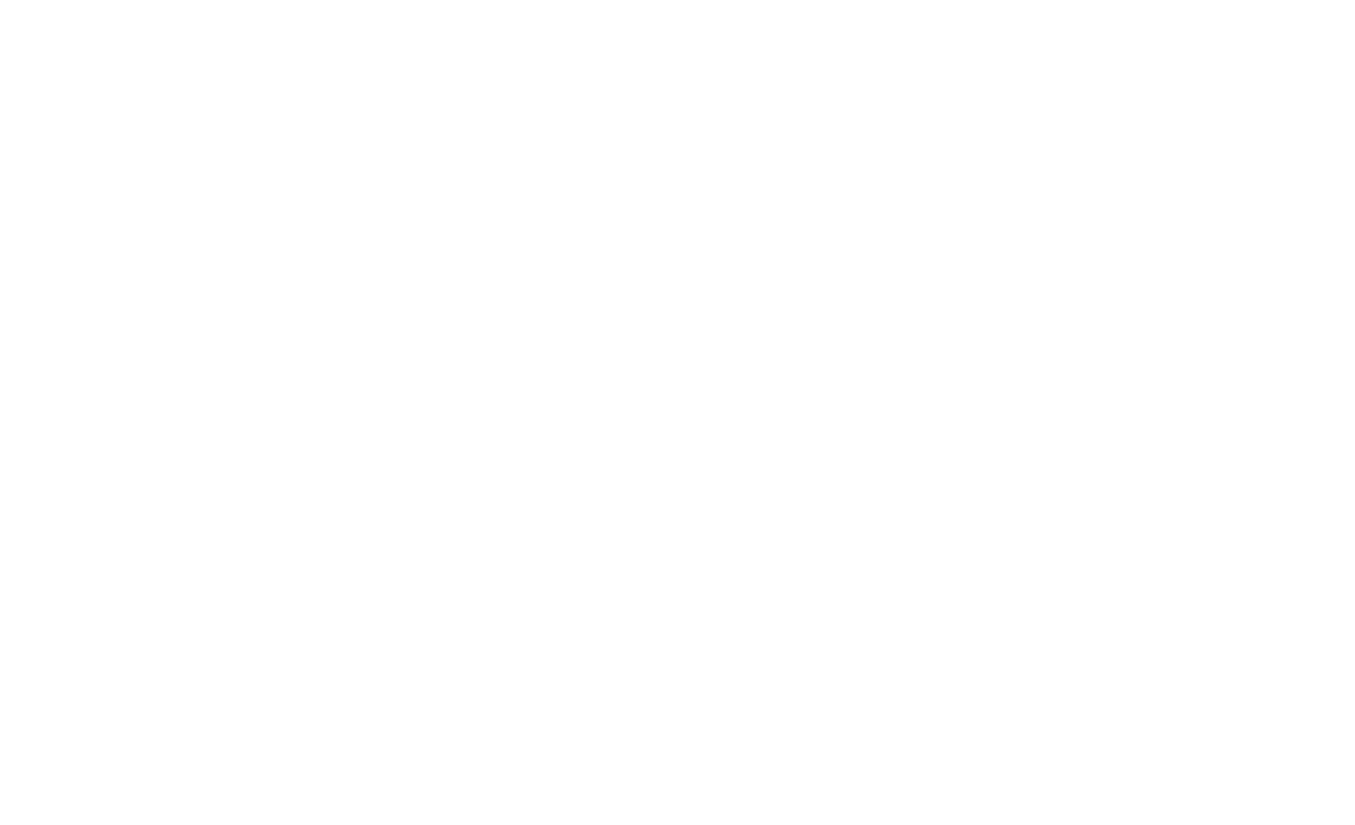
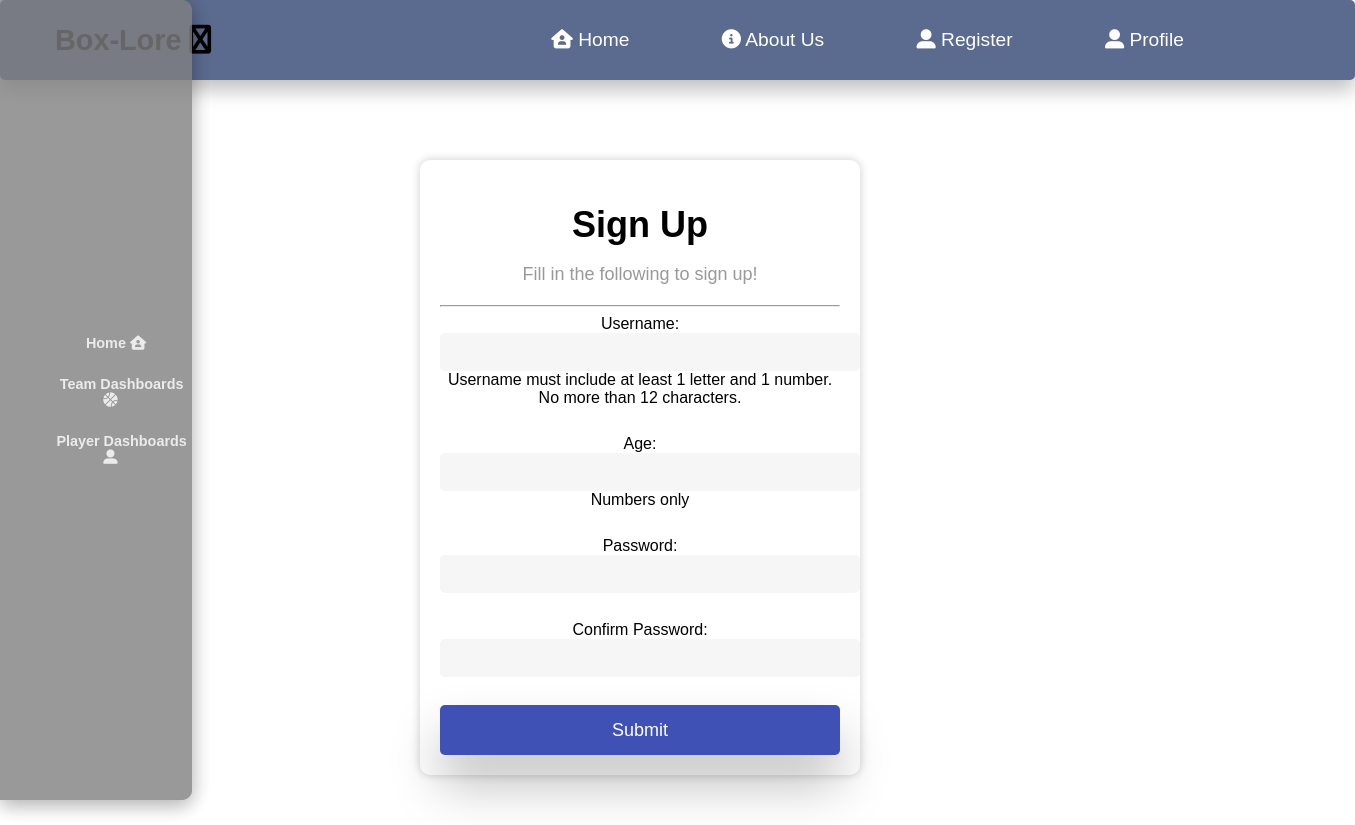
Before and after one commit to box-lore/box_lore, a React (Create React App) app in the folder client/react-app/: page /signuppage in a window 1280 px wide. Before the commit this address had no page. Shown: the whole page, 1355 px wide, since content can reach past the window. Before the commit the page ends 800 px from the top, so only its background shows below. Built offline with nearby package versions, Linux system fonts and the light colour scheme.

Commit message:
aaaaaaaaa

```diff
--- a/client/react-app/src/App.js
+++ b/client/react-app/src/App.js
@@ -5,6 +5,7 @@
 import AboutPage from './Pages/AboutPage.js';
 import HomePage from './Pages/HomePage.js';
 import TeamDashPage from './Pages/TeamDashPage';
+import SignupPage from './Components/SignupPage/SignupPage';
 import Layout from './Pages/Layout.js';
 
 import {
@@ -26,6 +27,7 @@
               <Route path="aboutpage" element={<AboutPage />} />
               <Route path="homepage" element={<HomePage />} />
               <Route path="teamdashpage" element={<TeamDashPage />} />
+              <Route path="signuppage" element={<SignupPage />}/>
             </Route>
           </Routes>
         </BrowserRouter>
--- a/client/react-app/src/Components/Navbar/MenuData.js
+++ b/client/react-app/src/Components/Navbar/MenuData.js
@@ -12,6 +12,12 @@
         icon:"fa-solid fa-circle-info "
     },
     {
+        title: " Register",
+        url: "signuppage",
+        cName:"nav-links",
+        icon:"fa-solid fa-user-alt  "
+    },
+    {
         title: " Profile",
         url: "#",
         cName:"nav-links",
--- /dev/null
+++ b/client/react-app/src/Components/SignupPage/FormStyle.css
@@ -0,0 +1,83 @@
+/*
+.form{
+    border: 3px solid black;
+    margin: auto;
+    width: 40%;
+}
+.form-title{
+    padding-left: 10px;
+}
+
+#signup-form{
+    display: flex;
+    padding-left: 10px;
+    flex-direction: column;
+    justify-content: center;
+}
+
+#user-detail{
+    background-color: darkgrey;
+    font-size: 14px;
+} */
+
+.form {
+    width: 400px;
+    margin: 50px auto;
+    background-color: #fff;
+    padding: 20px;
+    border-radius: 10px;
+    box-shadow: 0px 0px 10px rgba(0, 0, 0, 0.2);
+    font-family: Arial, sans-serif;
+  }
+
+  .form-title {
+    text-align: center;
+    margin-bottom: 20px;
+  }
+
+  .form-title h1 {
+    font-size: 36px;
+    margin-bottom: 5px;
+  }
+
+  .form-title p {
+    font-size: 18px;
+    color: #999;
+  }
+
+  .form-input label {
+    display: block;
+    margin-bottom: 10px;
+  }
+
+  .form-input input {
+    padding: 10px;
+    padding-right: 10px;
+    border: none;
+    border-radius: 5px;
+    background-color: #f6f6f6;
+    width: 100%;
+    font-size: 16px;
+    color: #444;
+  }
+
+  .form-input button {
+    padding: 10px 20px;
+    border: none;
+    border-radius: 5px;
+    background-color: #3f51b5;
+    color: #fff;
+    font-size: 18px;
+    cursor: pointer;
+    transition: background-color 0.2s ease;
+  }
+
+  .form-input button:hover {
+    background-color: #2c3e50;
+  }
+
+  .error-message {
+    color: #f44336;
+    font-size: 14px;
+    margin-top: 5px;
+  }
--- /dev/null
+++ b/client/react-app/src/Components/SignupPage/SignupPage.js
@@ -0,0 +1,89 @@
+
+
+import React, { useState } from 'react';
+import './FormStyle.css';
+// import LoginPage from "./LoginPage";
+
+
+export default function SignupPage() {
+
+  const [errorMessage, setErrorMessage] = useState("");
+
+  const signup = (e) => {
+    e.preventDefault();
+    const username = document.getElementById("username").value;
+    const age = parseInt(document.getElementById("age").value);
+    const password = document.getElementById("password").value;
+    const confirm_password = document.getElementById("confirm-password").value;
+
+    // Check if all fields are valid
+    let isValid = true;
+    const userRegex = /[\d+\w]+/;
+    if (!userRegex.test(username)) {
+      setErrorMessage("Username must include at least 1 letter follow by 1 number, and must not exceed 12 characters.");
+      isValid = false;
+    }
+    if (age < 18) {
+      setErrorMessage("You must be at least 18 years old to sign up.");
+      isValid = false;
+    }
+    if (password !== confirm_password) {
+      setErrorMessage("Passwords do not match.");
+      isValid = false;
+    }
+    if (isValid) {
+      const userData = {
+        username: username,
+        age: age,
+        password: password
+      };
+      localStorage.setItem(username, JSON.stringify(userData));
+      setErrorMessage("");
+      window.location.href = '/LoginPage'; // Redirect to login page
+    }
+  };
+
+  return (
+    <div className="form">
+      <div className="form-title">
+        <h1>Sign Up</h1>
+        <p>Fill in the following to sign up!</p>
+      </div>
+      <hr />
+      <div className="form-input">
+        <form id="signup-form">
+          <label>
+            Username:
+            <input type="text" id="username" required /><br />
+            <span id="user-detail">
+              Username must include at least
+              1 letter and 1 number. No more than 12 characters.
+            </span>
+            <span className="error-message">{errorMessage}</span>
+          </label>
+          <br />
+          <label>
+            Age:
+            <input type="number" id="age" required /><br />
+            Numbers only
+            <span className="error-message">{errorMessage}</span>
+          </label>
+          <br />
+          <label>
+            Password:
+            <input type="password" id="password" required />
+            <span className="error-message">{errorMessage}</span>
+          </label>
+          <br />
+          <label>
+            Confirm Password:
+            <input type="password" id="confirm-password" required />
+            <span className="error-message">{errorMessage}</span>
+          </label>
+          <br />
+          <button id="submit" onClick={signup}>Submit</button>
+        </form>
+      </div>
+    </div>
+  )
+}
```
